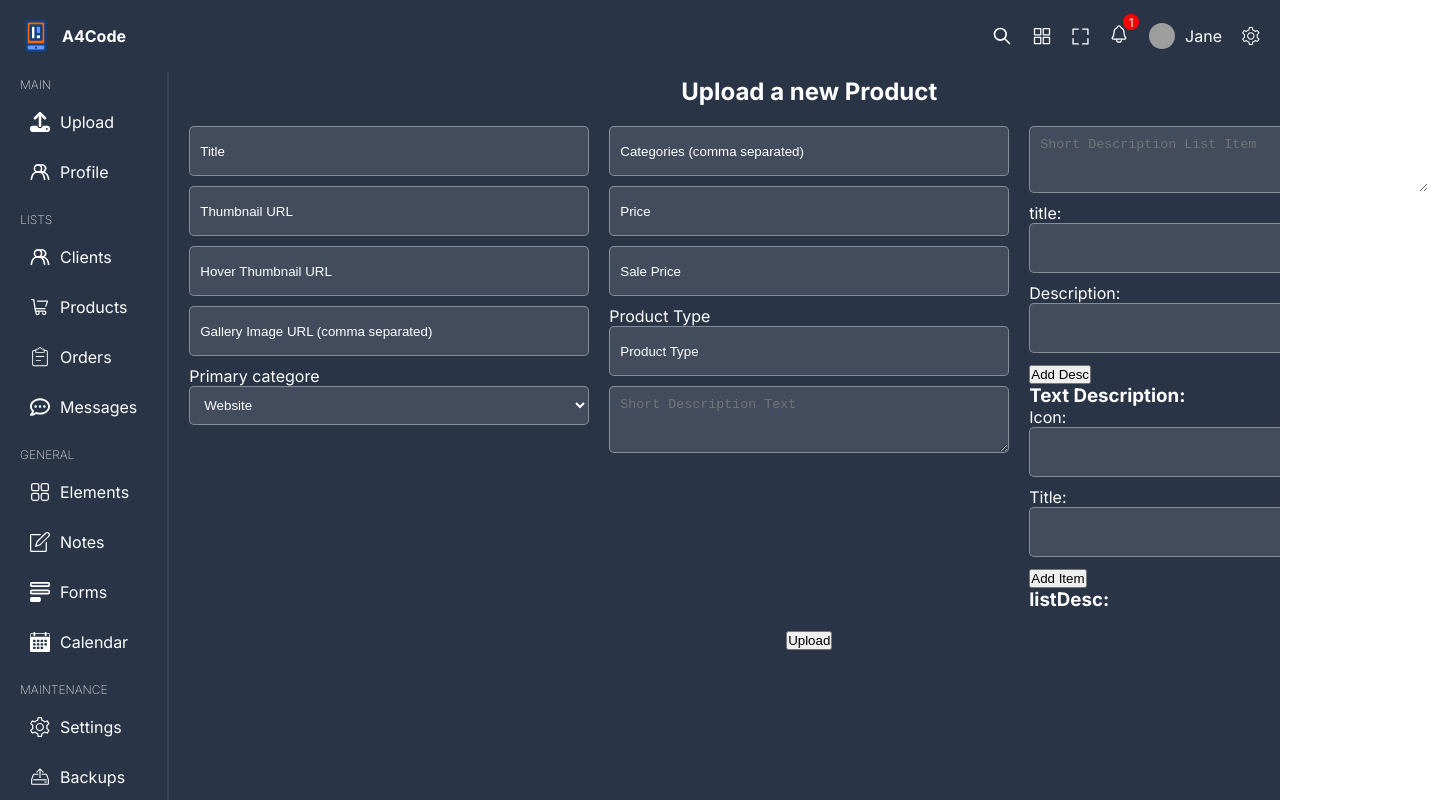
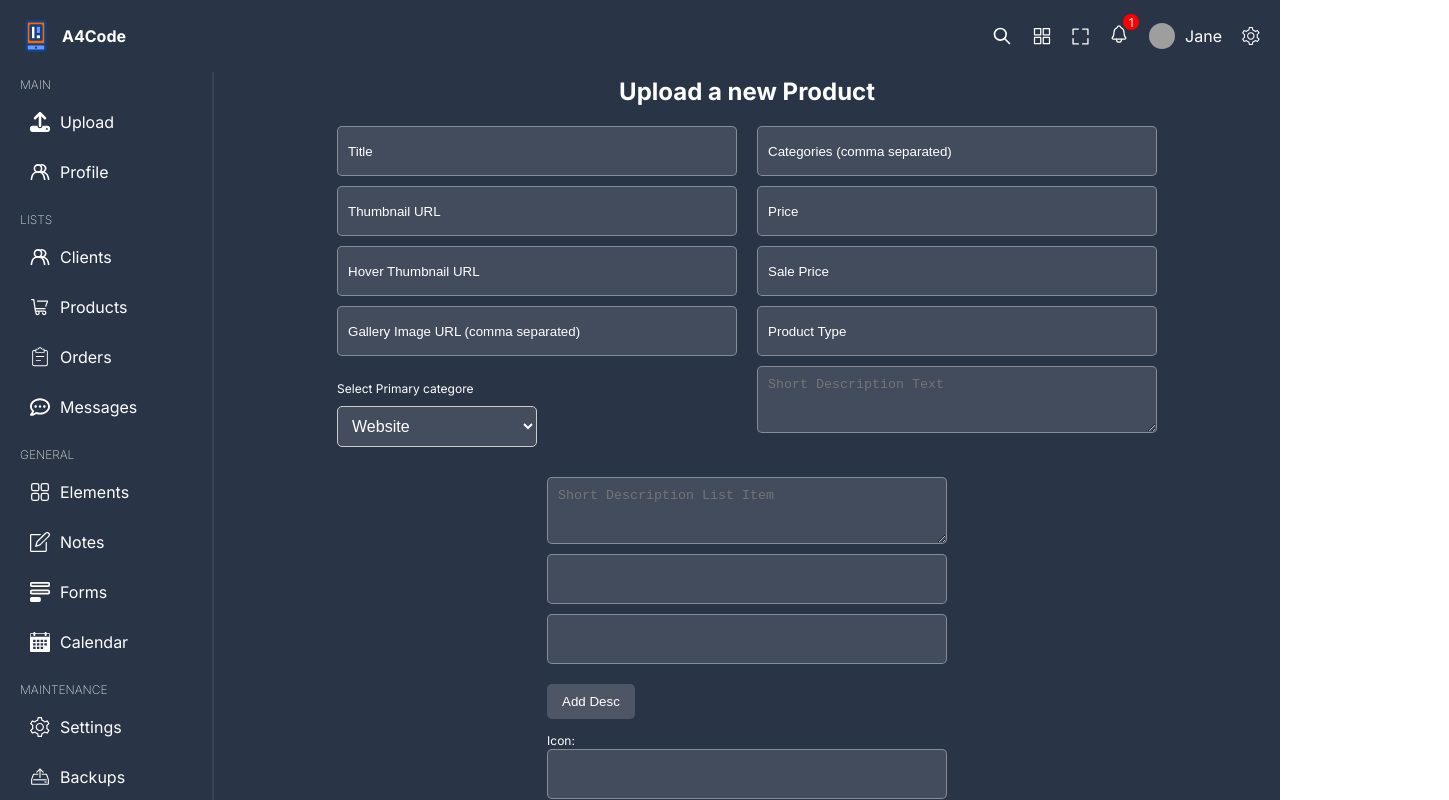
Before and after one commit to SumonHossainJs/DashBoard, a React (Vite) app: page /upload in a window 1280 px wide. Shown: the top 800 px of the page, 1449 px wide, since content can reach past the window. Built offline with nearby package versions, Linux system fonts and the light colour scheme; grey boxes are pictures that could not be loaded.

Commit message:
Al hamdulilha Subhan Allah

```diff
--- a/src/pages/upload/Upload.jsx
+++ b/src/pages/upload/Upload.jsx
@@ -9,6 +9,7 @@ const Upload = () => {
   const [listDesc, setListDesc] = useState([]);
   const [textDsc, setTextDsc] = useState({ title: "", desc: "" });
   const [textDesc, setTextDesc] = useState([]);
+
 
   const [inputs, setInputs] = useState({
     title: "",
@@ -85,8 +86,14 @@ const Upload = () => {
   };
   const handleRemoveDesc = (index) => {
     const updatedList = [...textDesc];
-    updatedList.splice(index, 1);
+    updatedList[index].fadeOut = true;
     setTextDesc(updatedList);
+
+    setTimeout(() => {
+      const newList = [...textDesc];
+      newList.splice(index, 1);
+      setTextDesc(newList);
+    }, 500); // Adjust timing to match the CSS transition duration
   };
 
   // List Dsc End ----------
@@ -142,6 +149,7 @@ const Upload = () => {
       <div className="input">
         <div className="col">
           {/* ttile-------------- */}
+
           <input
             className="title"
             type="text"
@@ -178,13 +186,13 @@ const Upload = () => {
 
           {/* ----------pcate */}
 
-          <label htmlFor="pCate">Primary categore</label>
+          <label htmlFor="pCate"> Select Primary categore</label>
           <select id="mySelect" name="pCate" onChange={handleChange}>
-            <option value="option1">Website</option>
-            <option value="option2">Mobile App</option>
-            <option value="option3">Brand Design</option>
-            <option value="option4">Logo design</option>
-            <option value="option5">Motion Design</option>
+            <option value="Website">Website</option>
+            <option value="Mobile App">Mobile App</option>
+            <option value="Brand design">Brand Design</option>
+            <option value="Logo Design">Logo design</option>
+            <option value="Motion Design">Motion Design</option>
           </select>
         </div>
 
@@ -214,7 +222,7 @@ const Upload = () => {
             onChange={handleChange}
           />
           {/* product type-------------- */}
-          <label htmlFor="productType">Product Type</label>
+
           <input
             className="product-type"
             type="text"
@@ -241,36 +249,31 @@ const Upload = () => {
             onChange={handleChange}
           />
 
-          <label>
-            title:
+
             <input
               type="text"
               value={textDsc.title}
               onChange={(e) => handleInputDesc(e, "title")}
             />
-          </label>
+
           <div>
-            <label>
-              Description:
+
               <input
                 type="text"
                 value={textDsc.desc}
                 onChange={(e) => handleInputDesc(e, "desc")}
               />
-            </label>
+
             <button className="upbtn" onClick={handleAddtextDesc}>
               Add Desc
             </button>
-            <div>
-              <h3>Text Description:</h3>
+            <div className="items">
+
               <ul>
                 {textDesc.map((item, index) => (
-                  <li key={index}>
-                    title: {item.title}, description: {item.desc}
-                    <button onClick={() => handleRemoveDesc(index)}>
-                      Remove Item
-                    </button>
-                  </li>
+                  <li key={index} className={item.fadeOut ? "fadeOut hidden" : "fadeOut"} onClick={() => handleRemoveDesc(index)}>
+                  title: {item.title},<br/> description: {item.desc}
+                </li>
                 ))}
               </ul>
             </div>
--- a/src/pages/upload/upload.scss
+++ b/src/pages/upload/upload.scss
@@ -1,11 +1,13 @@
 .updiv{
     display: flex;
     flex-direction: column;
+    flex-wrap: wrap;
     align-items: center;
     gap: 20px;
     .input{
         display: flex;
         justify-content: center;
+        flex-wrap: wrap;
         gap: 20px;
         .col{
             max-width: 500px;
@@ -31,6 +33,72 @@
                 input {
                     height: 50px;
                 }
+                label{
+                    font-size: 12px;
+                    padding-bottom: 10px;
+                    padding-top: 15px;
+                }
+                #mySelect {
+                    width: 200px;
+                    padding: 10px;
+                    font-size: 16px;
+                    border: 1px solid #ccc;
+                    border-radius: 5px;
+                    background-color: rgba(255, 255, 255, 0.123);
+                    color: white;
+                    cursor: pointer;
+                    outline: none; // Remove default outline
+
+                    &:hover,
+                    &:focus {
+                      border-color: #aaa; // Change border color on hover and focus
+                    }
+
+                    & option {
+                      background-color: #ffffff23; // Background color of options
+                      color: #333; // Text color of options
+                    }
+                    &:focus + div {
+                        background-color: #f90e0e; // Change background color of dropdown menu
+                      }
+                  }
+                  .upbtn{
+                    background-color: #ffffff2b;
+                    border: none;
+                    padding: 10px 15px;
+                    color:white;
+                    border-radius: 5px;
+                    margin:  10px 0;
+                    transition: all 0.5s ease;
+                    &:hover{
+                        box-shadow: 0 0 10px black;
+                    }
+                  }
+                  .items{
+                    ul{
+                        list-style: none;
+                        li{
+                          cursor: pointer;
+                          border: .5px solid rgba(128, 128, 128, 0.309);
+                          width: fit-content;
+                          padding: 10px;
+                          border-radius: 10px;
+                          transition: all .5s ease;
+                            display: block;
+                          &:hover{
+                            border: 1px solid rgba(255, 0, 0, 0.534);
+                            box-shadow: 0 0 10px  red;
+                          }
+                        }
+                        .fadeOut {
+                            opacity: 1;
+                            transition: all 0.5s ease-out; /* Adjust timing and easing as needed */
+                          }
+                          .fadeOut.hidden {
+                            opacity: 0;
+                          }
+                    }
+                  }
 
 
         }
```
